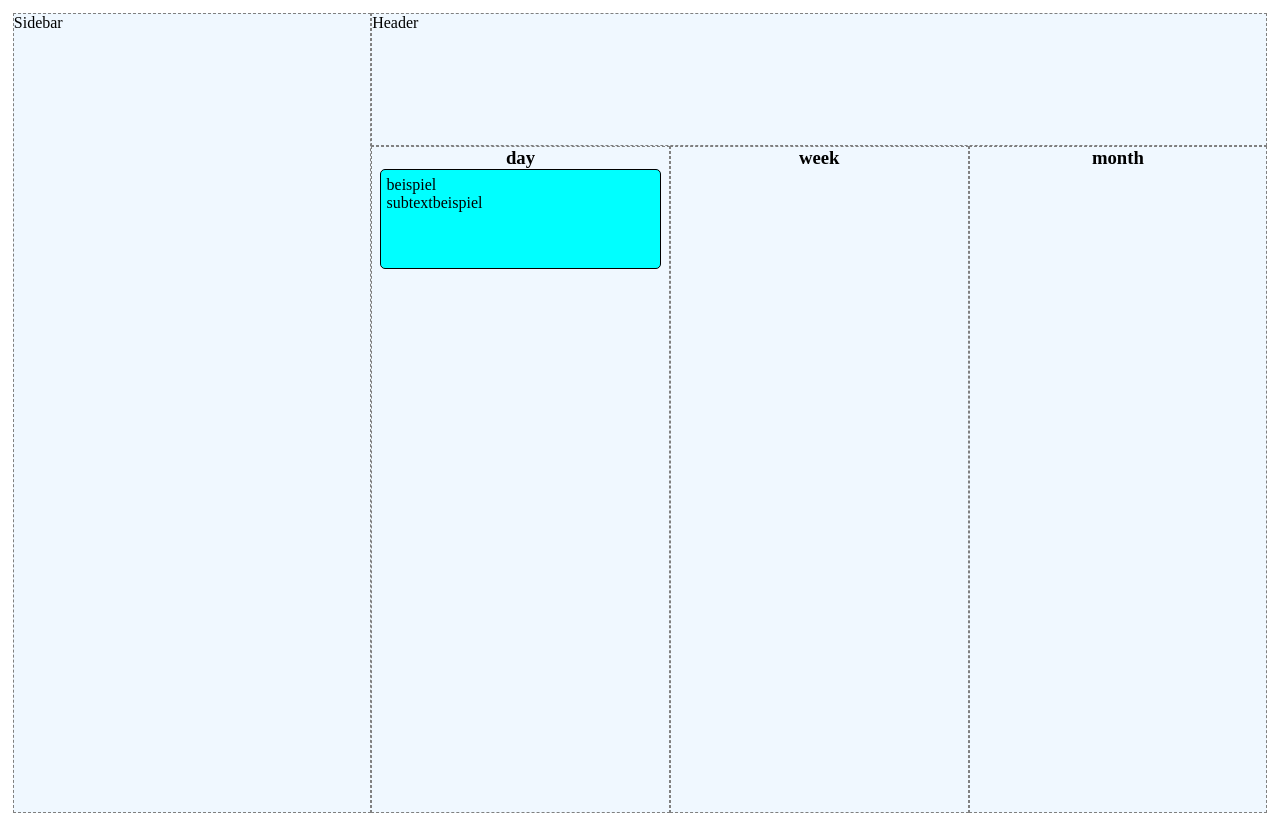
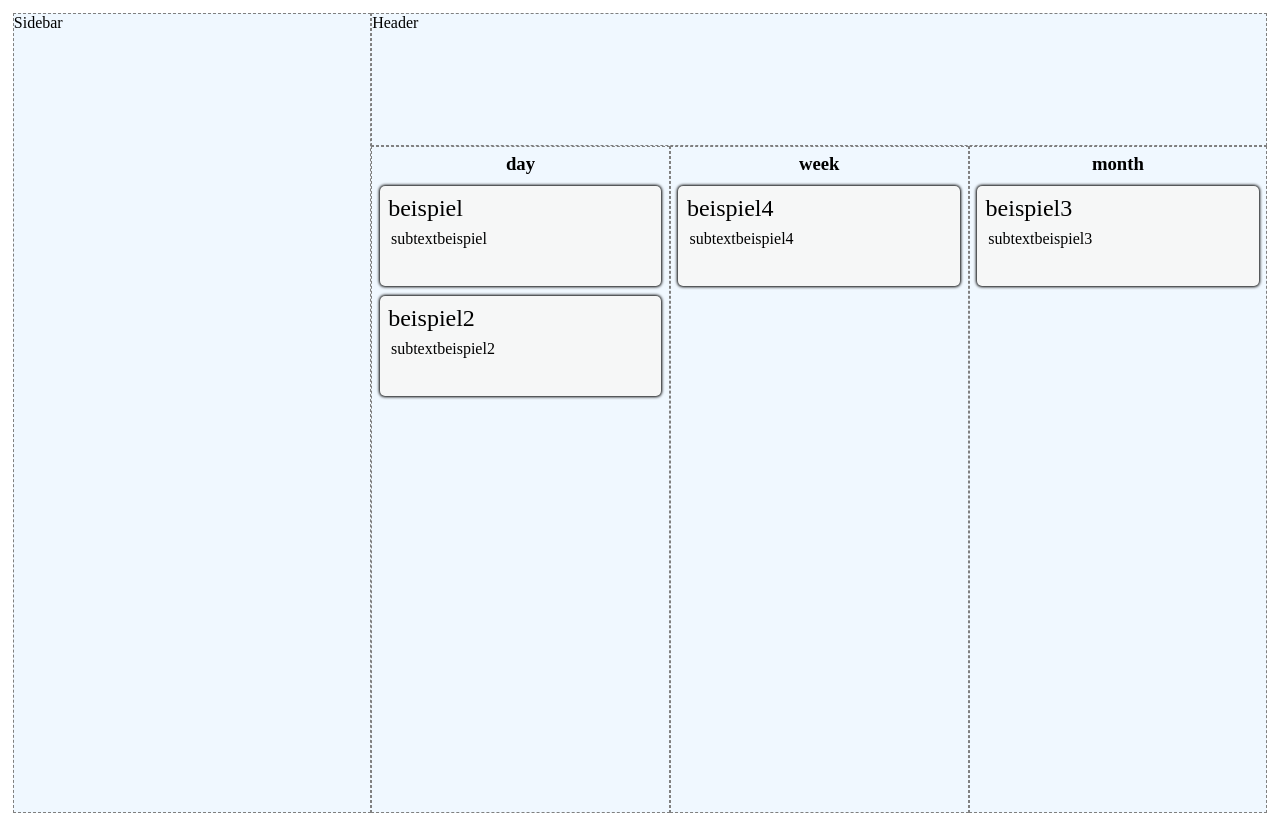
Before and after one commit to patrick-plue/todo_react, a React (Create React App) app: page / in a window 1280 px wide. Built offline with nearby package versions, Linux system fonts and the light colour scheme.

Commit message:
refine task structure

```diff
--- a/src/App.js
+++ b/src/App.js
@@ -2,7 +2,6 @@ import React, { useState, useEffect } from 'react';
 import { v4 as uuidv4 } from 'uuid';
 
 import Header from './components/Header';
-import Item from './components/Item';
 import Sidebar from './components/Sidebar';
 import List from './components/List';
 
@@ -23,10 +22,37 @@ function App() {
       time: 'day',
       category: 'general',
     },
+    {
+      text: 'beispiel2',
+      subtext: 'subtextbeispiel2',
+      id: uuidv4(),
+      complete: false,
+      edit: false,
+      time: 'day',
+      category: 'general',
+    },
+    {
+      text: 'beispiel3',
+      subtext: 'subtextbeispiel3',
+      id: uuidv4(),
+      complete: false,
+      edit: false,
+      time: 'month',
+      category: 'general',
+    },
+    {
+      text: 'beispiel4',
+      subtext: 'subtextbeispiel4',
+      id: uuidv4(),
+      complete: false,
+      edit: false,
+      time: 'week',
+      category: 'general',
+    },
   ]);
 
   //functions
-  function addTask(text, time, category) {
+  function addTask(text, time, category, importance) {
     const newTask = {
       text: text,
       id: uuidv4(),
@@ -34,6 +60,7 @@ function App() {
       edit: false,
       time: time,
       category: category,
+      important: importance,
     };
     setTask([...tasks, newTask]);
   }
--- a/src/assets/item.css
+++ b/src/assets/item.css
@@ -1,8 +1,18 @@
 .itemCard {
   width: 95%;
-  background-color: aqua;
+  background-color: rgb(246, 247, 247);
   height: 100px;
-  border: 1px solid black;
+  margin: 5px 0px;
   border-radius: 5px;
   padding: 2%;
+  box-shadow: 0px 0px 3px 1px;
 }
+
+.mainTask {
+  font-size: 1.5rem;
+  padding: 1%;
+}
+
+.subTask {
+  padding: 2%;
+}
--- a/src/assets/list.css
+++ b/src/assets/list.css
@@ -6,3 +6,7 @@
   flex-direction: column;
   align-items: center;
 }
+
+.listTitle {
+  padding: 2%;
+}
--- a/src/components/Item.jsx
+++ b/src/components/Item.jsx
@@ -3,8 +3,8 @@ import React from 'react';
 function Item({ tasks }) {
   return (
     <div className="itemCard">
-      <p>{tasks.text}</p>
-      <p>{tasks.subtext}</p>
+      <p className="mainTask">{tasks.text}</p>
+      <p className="subTask">{tasks.subtext}</p>
     </div>
   );
 }
--- a/src/components/List.jsx
+++ b/src/components/List.jsx
@@ -5,7 +5,7 @@ import { v4 as uuidv4 } from 'uuid';
 function List({ title, tasks }) {
   return (
     <div className="listContainer">
-      <h3>{title}</h3>
+      <h3 className="listTitle">{title}</h3>
       {tasks.map((task) => (
         <Item tasks={task} key={uuidv4()} />
       ))}
```
